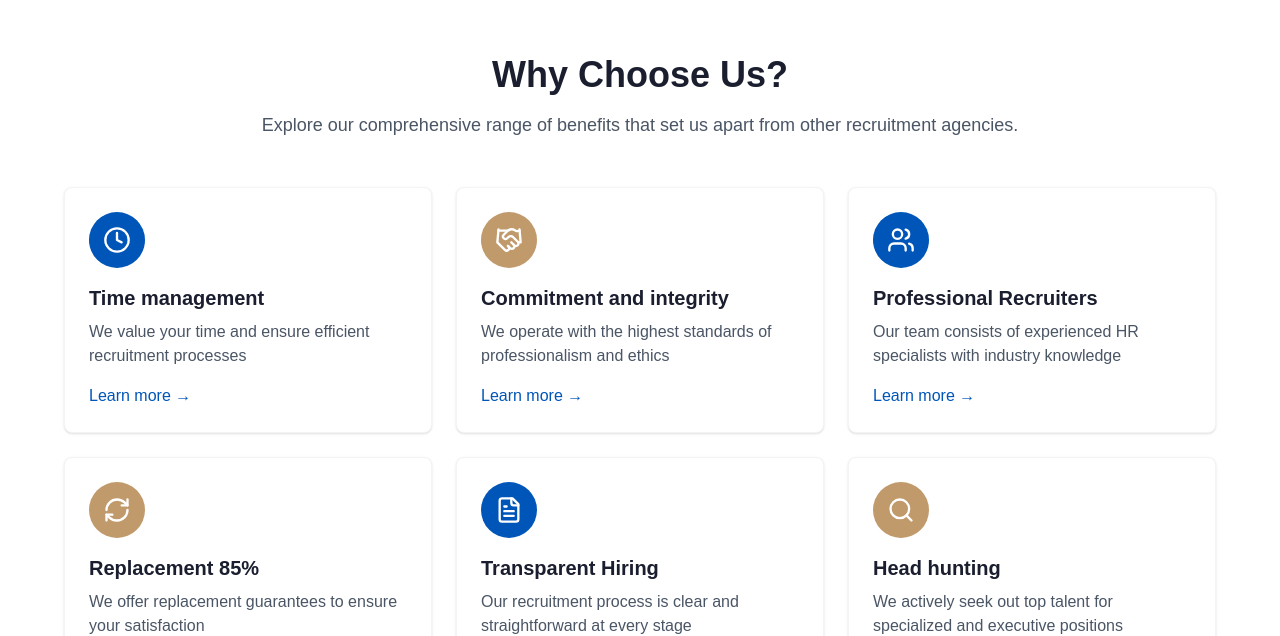
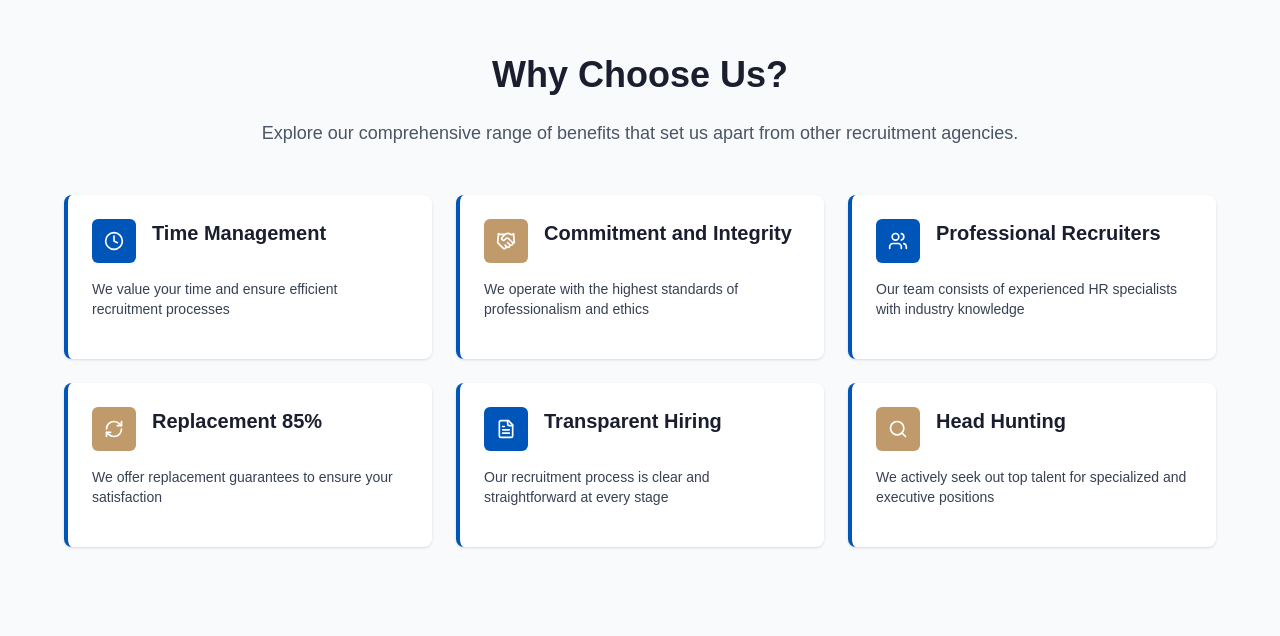
Before and after one commit to MunimUsmani/aspire-web, a Next.js app: page /about in a window 1280 px wide. Shown: the part 3313-3949 px from the top of the page. Built offline with nearby package versions, Linux system fonts and the light colour scheme; a web font is replaced by a local one.

Commit message:
done now

```diff
--- a/src/app/components/whychooseus.tsx
+++ b/src/app/components/whychooseus.tsx
@@ -1,70 +1,76 @@
 import { Clock, Handshake, Users, RefreshCw, FileText, Search } from "lucide-react"
-import Link from "next/link"
 
 export default function WhyChooseUs() {
-  const benefits = [
+  const hrSpecializations = [
     {
+      id: 1,
+      name: "Time Management",
+      description: "We value your time and ensure efficient recruitment processes",
       icon: Clock,
-      title: "Time management",
-      description: "We value your time and ensure efficient recruitment processes",
       color: "bg-[#0055b8]",
     },
     {
+      id: 2,
+      name: "Commitment and Integrity",
+      description: "We operate with the highest standards of professionalism and ethics",
       icon: Handshake,
-      title: "Commitment and integrity",
-      description: "We operate with the highest standards of professionalism and ethics",
       color: "bg-[#c19a6b]",
     },
     {
+      id: 3,
+      name: "Professional Recruiters",
+      description: "Our team consists of experienced HR specialists with industry knowledge",
       icon: Users,
-      title: "Professional Recruiters",
-      description: "Our team consists of experienced HR specialists with industry knowledge",
       color: "bg-[#0055b8]",
     },
     {
+      id: 4,
+      name: "Replacement 85%",
+      description: "We offer replacement guarantees to ensure your satisfaction",
       icon: RefreshCw,
-      title: "Replacement 85%",
-      description: "We offer replacement guarantees to ensure your satisfaction",
       color: "bg-[#c19a6b]",
     },
     {
+      id: 5,
+      name: "Transparent Hiring",
+      description: "Our recruitment process is clear and straightforward at every stage",
       icon: FileText,
-      title: "Transparent Hiring",
-      description: "Our recruitment process is clear and straightforward at every stage",
       color: "bg-[#0055b8]",
     },
     {
+      id: 6,
+      name: "Head Hunting",
+      description: "We actively seek out top talent for specialized and executive positions",
       icon: Search,
-      title: "Head hunting",
-      description: "We actively seek out top talent for specialized and executive positions",
       color: "bg-[#c19a6b]",
     },
   ]
 
   return (
-    <section className="py-16 md:py-24 bg-white">
+    <section className="py-16 md:py-24 bg-gray-50">
       <div className="container mx-auto px-6 md:px-12">
         <div className="text-center mb-12">
-          <h2 className="text-3xl md:text-4xl font-bold text-[#1a1e2e] mb-4">Why Choose Us?</h2>
+          <h2 className="text-3xl md:text-4xl font-bold text-[#1a1e2e] mb-6">Why Choose Us?</h2>
           <p className="text-lg text-gray-600 max-w-3xl mx-auto">
             Explore our comprehensive range of benefits that set us apart from other recruitment agencies.
           </p>
         </div>
 
         <div className="grid grid-cols-1 sm:grid-cols-2 lg:grid-cols-3 gap-6 max-w-6xl mx-auto">
-          {benefits.map((benefit, index) => (
-            <Link
-              key={index}
-              href="#"
-              className="bg-white rounded-lg shadow-sm hover:shadow-md transition-shadow p-6 flex flex-col h-full border border-gray-100"
+          {hrSpecializations.map((specialization) => (
+            <div
+              key={specialization.id}
+              className="bg-white rounded-lg p-6 shadow-sm hover:shadow-md transition-shadow border-l-4 border-l-[#0055b8]"
             >
-              <div className={`${benefit.color} w-14 h-14 rounded-full flex items-center justify-center mb-4`}>
-                <benefit.icon className="text-white w-7 h-7" />
+              <div className="flex items-start mb-4">
+                <div className={`${specialization.color} p-3 rounded-md mr-4 flex-shrink-0`}>
+                  <specialization.icon className="text-white w-5 h-5" />
+                </div>
+                <h3 className="text-xl font-bold text-[#1a1e2e]">{specialization.name}</h3>
               </div>
-              <h3 className="text-xl font-bold text-[#1a1e2e] mb-2">{benefit.title}</h3>
-              <p className="text-gray-600 flex-grow">{benefit.description}</p>
-              <div className="mt-4 text-[#0055b8] font-medium">Learn more →</div>
-            </Link>
+
+              <p className="text-gray-700 text-sm mb-4">{specialization.description}</p>
+            </div>
           ))}
         </div>
       </div>
```
